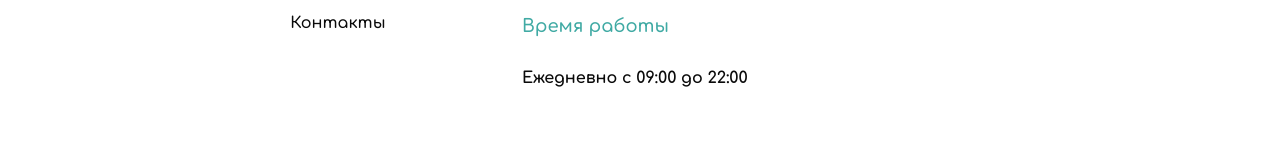
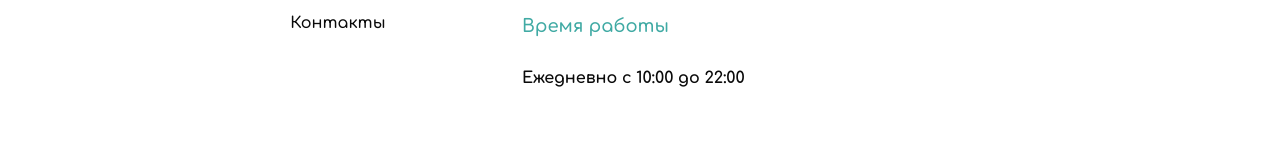
Before and after one commit to t1ep1l0t/lazerpil.ru, a Vue app in the folder client/: page / in a window 1280 px wide. Shown: the part 2288-2436 px from the top of the page. Built offline with nearby package versions, Linux system fonts and the light colour scheme; no server answers.

Commit message:
update footer work time

```diff
--- a/client/src/components/FooterComponent.vue
+++ b/client/src/components/FooterComponent.vue
@@ -40,7 +40,7 @@
           </div>
           <div class="footer__block">
             <h2 class="footer__title">Время работы</h2>
-            <span class="footer__text">Ежедневно с 09:00 до 22:00</span>
+            <span class="footer__text">Ежедневно с 10:00 до 22:00</span>
           </div>
         </div>
         <div class="footer__block">
```
